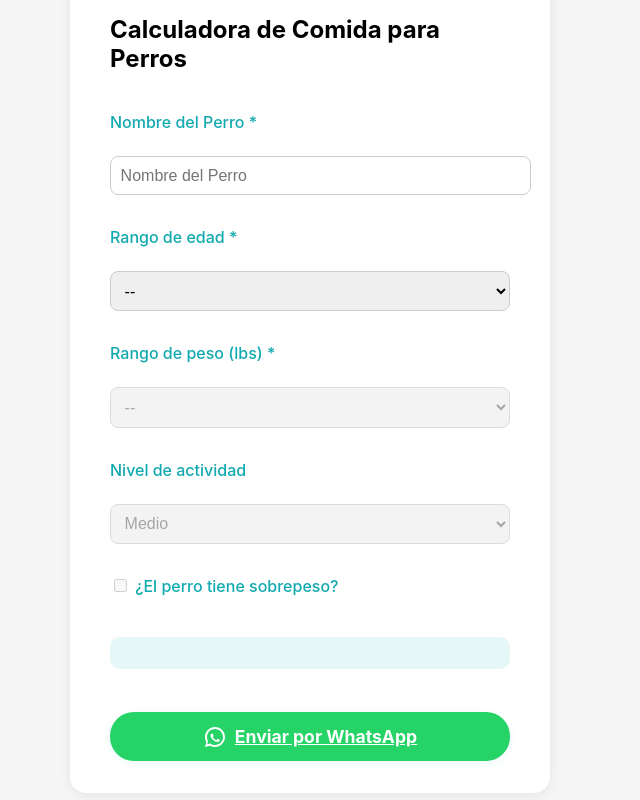
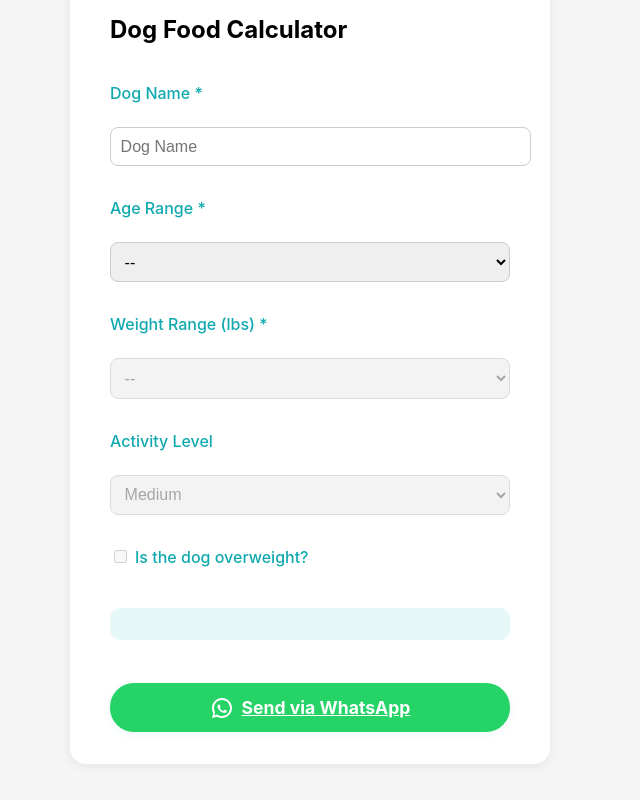
Before and after one commit to Ihosvani/BeloovDogFoodCalculator, a React (Create React App) app: page / in a window 1280 px wide. Shown: the part 356-1156 px from the top of the page, without its empty margins (330-970 px from the left). Built offline with nearby package versions, Linux system fonts and the light colour scheme.

Commit message:
New changes

```diff
--- a/src/App.js
+++ b/src/App.js
@@ -72,7 +72,7 @@ function getDailyRation(ageGroup, weightRangeLabel, activity, overweight) {
 }
 
 function App() {
-  const [lang, setLang] = useState('es');
+  const [lang, setLang] = useState('en');
   const t = translations[lang];
 
   const [dogName, setDogName] = useState('');
```
Also changed, not shown: public/BELOOV old.png (added), public/BELOOV.png.
